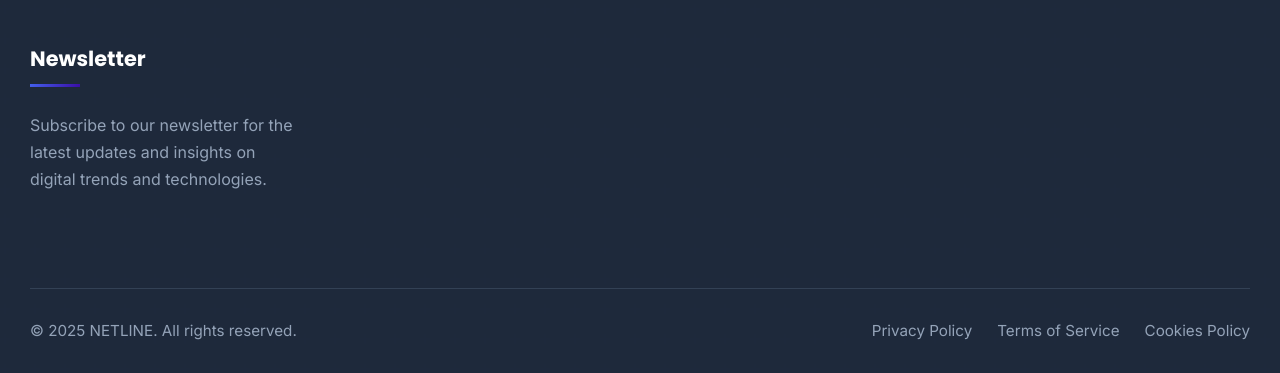
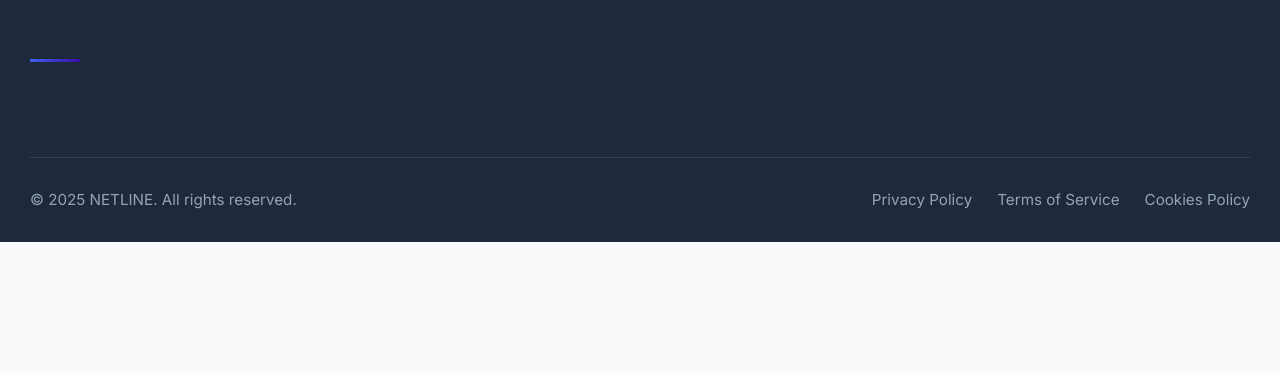
Before and after one commit to amdakalar/Net, a plain HTML site: page index.html in a window 1280 px wide. Shown: the part 5251-5624 px from the top of the page. After the commit the page ends 5493 px from the top, so only its background shows below. Drawn offline with Linux system fonts and the light colour scheme.

Commit message:
Update index.html

```diff
--- a/index.html
+++ b/index.html
@@ -2032,8 +2032,7 @@
 
 
                 <div class="footer-col">
-                    <h3 class="footer-title" data-translate="newsletter">Newsletter</h3>
-                    <p class="footer-text" data-translate="newsletter-text">Subscribe to our newsletter for the latest updates and insights on digital trends and technologies.</p>
+                    <h3 class="footer-title" data-translate="newsletter"></h3>
 
 
                 </div>
```
